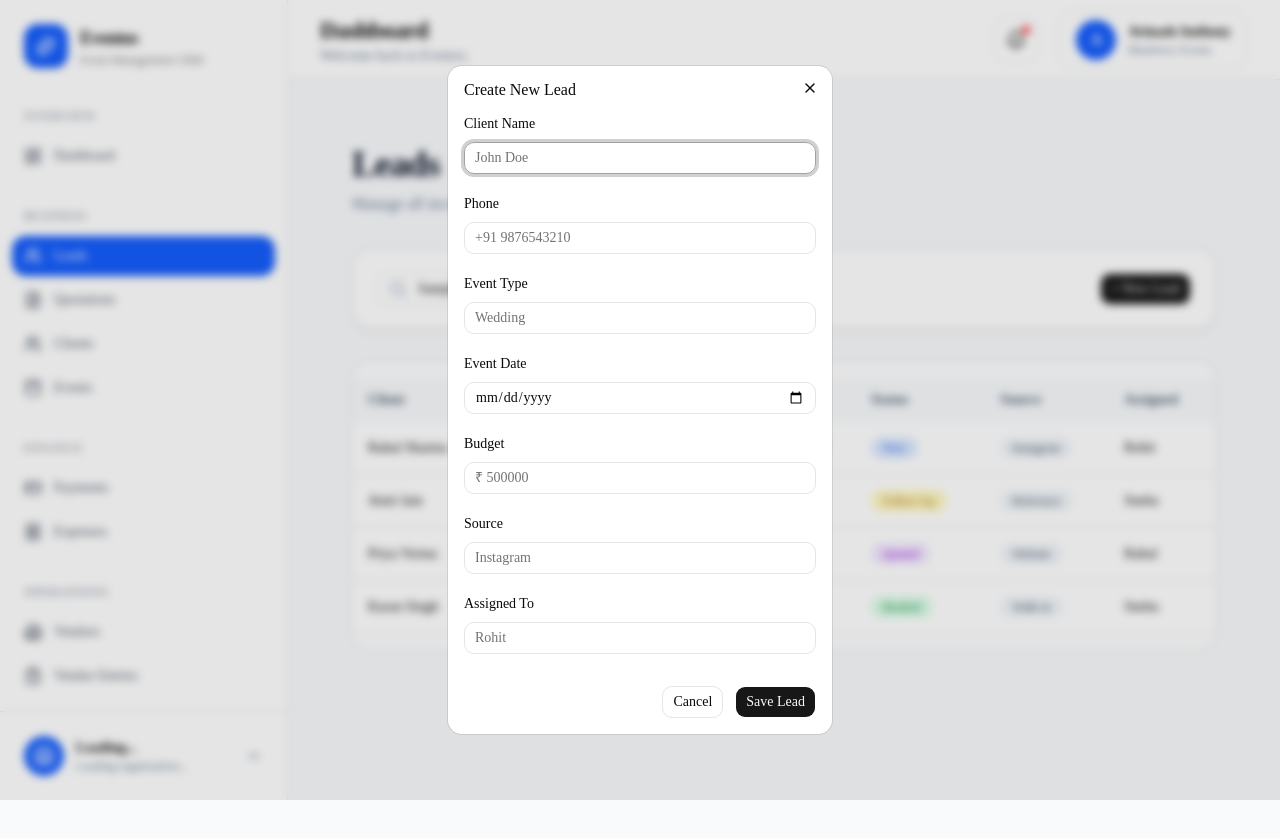
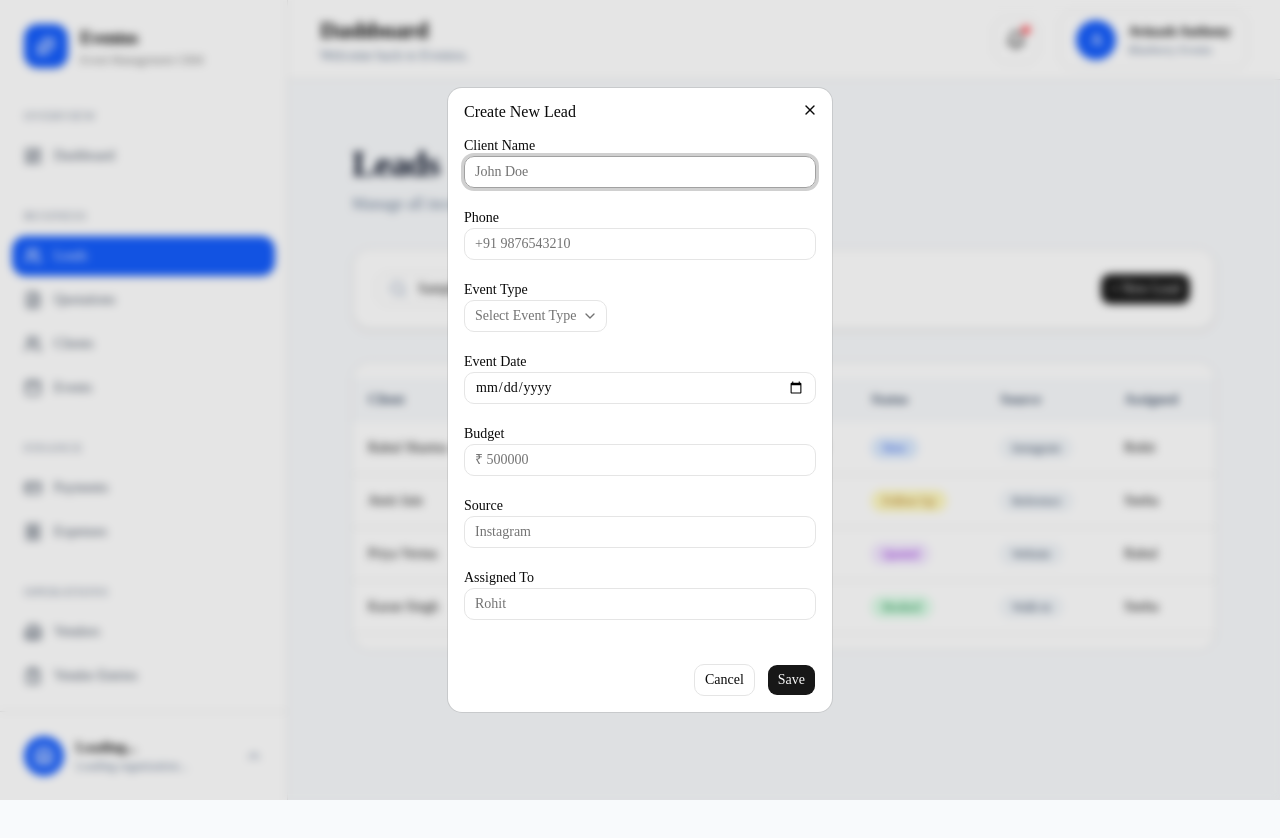
Before and after one commit to rohananthony2451-netizen/blueberry-crm, a Next.js app: page /leads in a window 1280 px wide. Both pictures are taken after typing "Sample" into the empty fields and a click on the button "+ New Lead". Shown: the top 838 px of the page. Built offline with nearby package versions, Linux system fonts and the light colour scheme.

Commit message:
refactor: migrate lead form to reusable form system

```diff
--- a/features/leads/components/LeadForm.tsx
+++ b/features/leads/components/LeadForm.tsx
@@ -1,82 +1,66 @@
 "use client";
 
-import { Button } from "@/components/ui/button";
-import { Input } from "@/components/ui/input";
+import { FormField } from "@/components/forms/FormField";
+import { FormInput } from "@/components/forms/FormInput";
+import { FormSelect } from "@/components/forms/FormSelect";
+import { FormTextarea } from "@/components/forms/FormTextarea";
+import { FormActions } from "@/components/forms/FormActions";
 
 export function LeadForm() {
     return (
         <form className="space-y-5">
 
             <div>
-                <label className="mb-2 block text-sm font-medium">
-                    Client Name
-                </label>
-
-                <Input placeholder="John Doe" />
+               <FormField label="Client Name">
+                <FormInput placeholder="John Doe" />
+                </FormField>
             </div>
 
             <div>
-                <label className="mb-2 block text-sm font-medium">
-                    Phone
-                </label>
-
-                <Input placeholder="+91 9876543210" />
+                <FormField label="Phone">
+                 <FormInput placeholder="+91 9876543210" />
+                 </FormField>
             </div>
 
             <div>
-                <label className="mb-2 block text-sm font-medium">
-                    Event Type
-                </label>
+                <FormField label="Event Type">
+  <FormSelect
+    placeholder="Select Event Type"
+    options={[
+      "Wedding",
+      "Birthday",
+      "Corporate",
+      "Engagement",
+      "Other",
+    ]}
+  />
+</FormField>
+            </div>
 
-                <Input placeholder="Wedding" />
+          <FormField label="Event Date">
+  <FormInput type="date" />
+</FormField>
+
+            <div>
+                <FormField label="Budget">
+                 <FormInput placeholder="₹ 500000" />
+                 </FormField>
             </div>
 
             <div>
-                <label className="mb-2 block text-sm font-medium">
-                    Event Date
-                </label>
-
-                <Input type="date" />
+                <FormField label="Source">
+                <FormInput placeholder="Instagram" />
+                </FormField>
             </div>
 
             <div>
-                <label className="mb-2 block text-sm font-medium">
-                    Budget
-                </label>
-
-                <Input placeholder="₹ 500000" />
+                <FormField label="Assigned To">
+                <FormInput placeholder="Rohit" />
+                </FormField>
             </div>
 
-            <div>
-                <label className="mb-2 block text-sm font-medium">
-                    Source
-                </label>
+            <FormActions />
 
-                <Input placeholder="Instagram" />
-            </div>
-
-            <div>
-                <label className="mb-2 block text-sm font-medium">
-                    Assigned To
-                </label>
-
-                <Input placeholder="Rohit" />
-            </div>
-
-            <div className="flex justify-end gap-3 pt-3">
-
-                <Button
-                    type="button"
-                    variant="outline"
-                >
-                    Cancel
-                </Button>
-
-                <Button type="submit">
-                    Save Lead
-                </Button>
-
-            </div>
 
         </form>
     );
```
